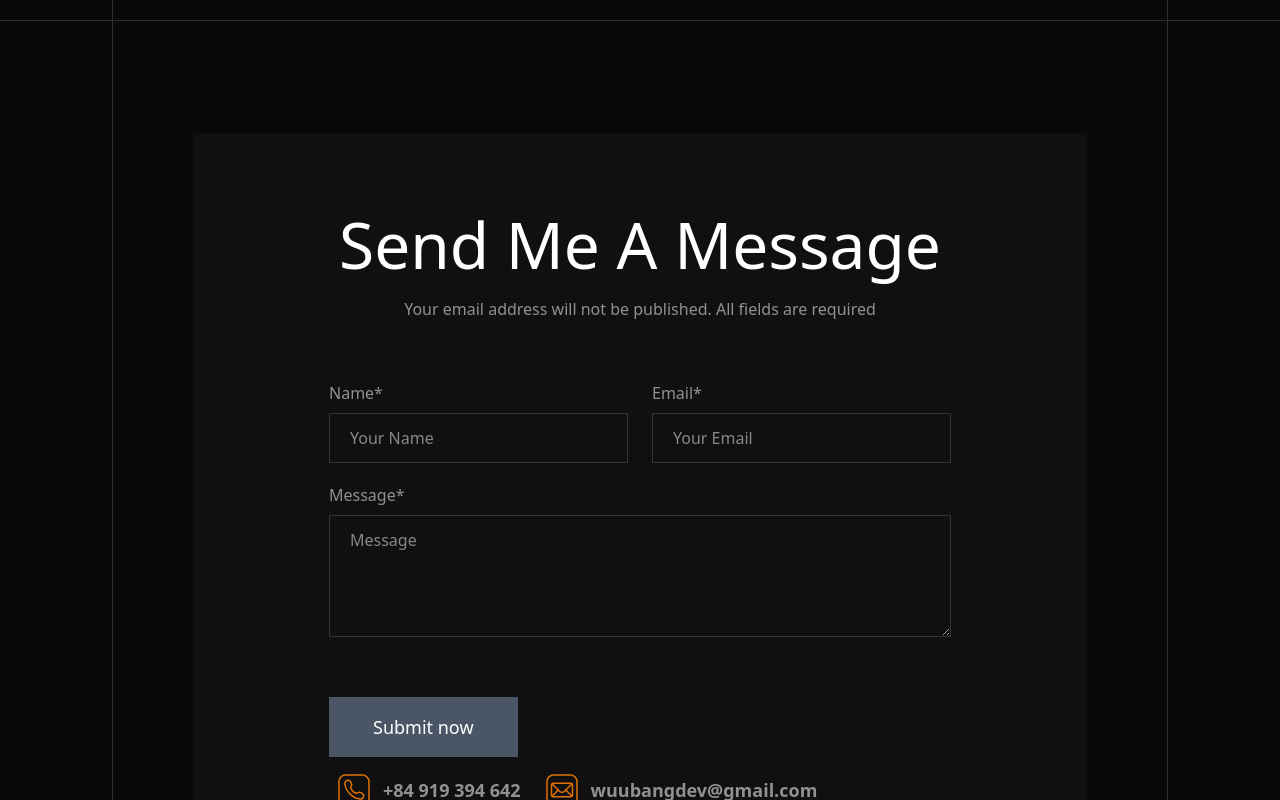
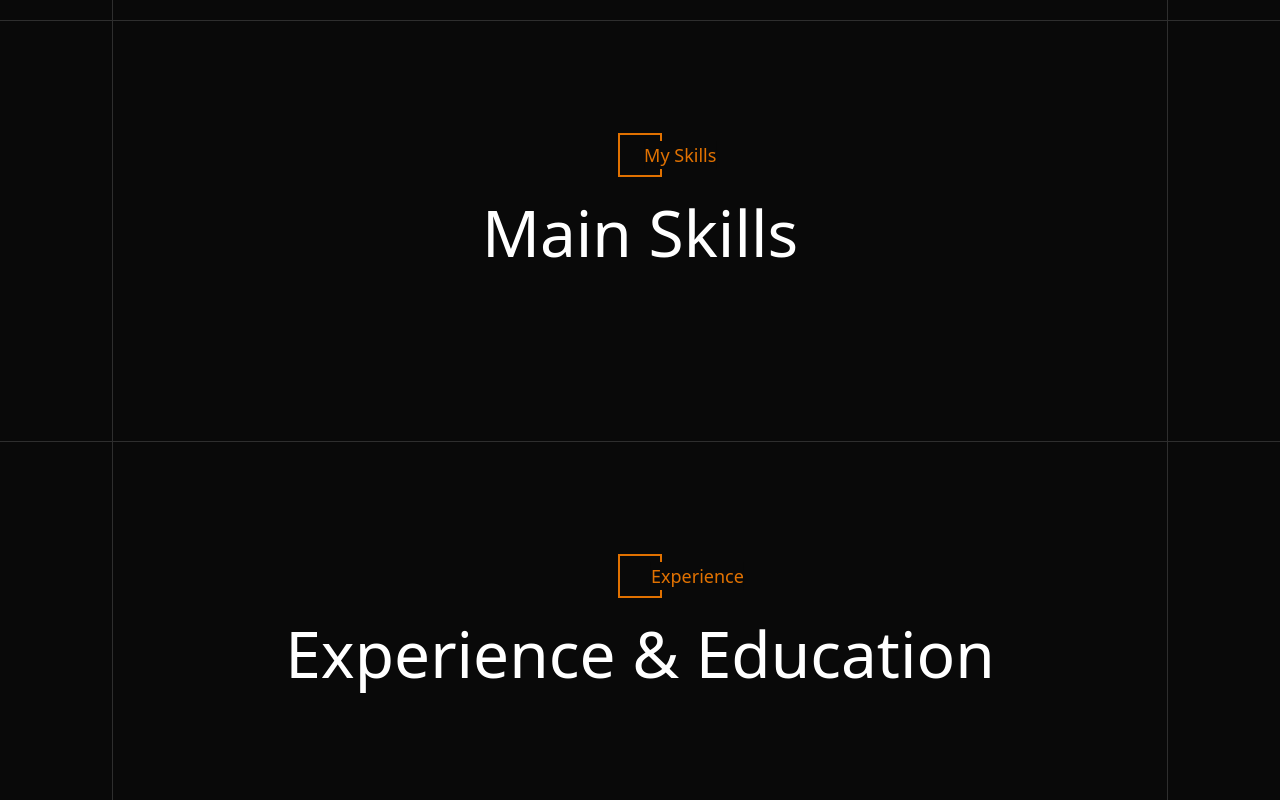
Before and after one commit to wuubangdev/wuu_portfolio, a Next.js app: page / in a window 1280 px wide. Shown: the part 3760-4560 px from the top of the page. Built offline with nearby package versions, Linux system fonts and the light colour scheme.

Commit message:
skill & experience

```diff
--- a/src/app/page.tsx
+++ b/src/app/page.tsx
@@ -1,8 +1,10 @@
 import About from "@/components/about/About";
 import Contact from "@/components/contact/Contact";
+import Experience from "@/components/experience/Experience";
 import HeroSection from "@/components/hero/HeroSection";
 import Projects from "@/components/projects/Projects";
 import Services from "@/components/services/Services";
+import Skills from "@/components/skills/Skills";
 
 export default function Home() {
   return (
@@ -11,6 +13,8 @@ export default function Home() {
       <About />
       <Services />
       <Projects />
+      <Skills />
+      <Experience />
       <Contact />
     </>
 
--- /dev/null
+++ b/src/components/experience/Experience.tsx
@@ -0,0 +1,19 @@
+import React from 'react'
+import HeaderSection from '../utils/HeaderSection'
+
+const Experience = () => {
+    return (
+        <section className='w-full flex border-b-[1px] border-white/15 justify-center px-28 relative'>
+            <div className='w-full flex flex-col gap-6 border-x-[1px] border-white/15 lg:py-28 lg:px-20 md:py-20 md:px-10 sm:py-10 sm:px-5'>
+                <div className='w-full flex items-center justify-center'>
+                    <HeaderSection title='Experience' />
+                </div>
+                <h1 className='text-center text-[4rem] font-medium leading-none'>Experience & Education</h1>
+                <div className='pt-10 grid grid-cols-3'>
+                </div>
+            </div>
+        </section>
+    )
+}
+
+export default Experience
--- /dev/null
+++ b/src/components/skills/Skills.tsx
@@ -0,0 +1,19 @@
+import React from 'react'
+import HeaderSection from '../utils/HeaderSection';
+
+const Skills: React.FC = () => {
+    return (
+        <section className='w-full flex border-b-[1px] border-white/15 justify-center px-28 relative'>
+            <div className='w-full flex flex-col gap-6 border-x-[1px] border-white/15 lg:py-28 lg:px-20 md:py-20 md:px-10 sm:py-10 sm:px-5'>
+                <div className='w-full flex items-center justify-center'>
+                    <HeaderSection title='My Skills' />
+                </div>
+                <h1 className='text-center text-[4rem] font-medium leading-none'>Main Skills</h1>
+                <div className='pt-10 grid grid-cols-3'>
+                </div>
+            </div>
+        </section>
+    )
+}
+
+export default Skills;
```
